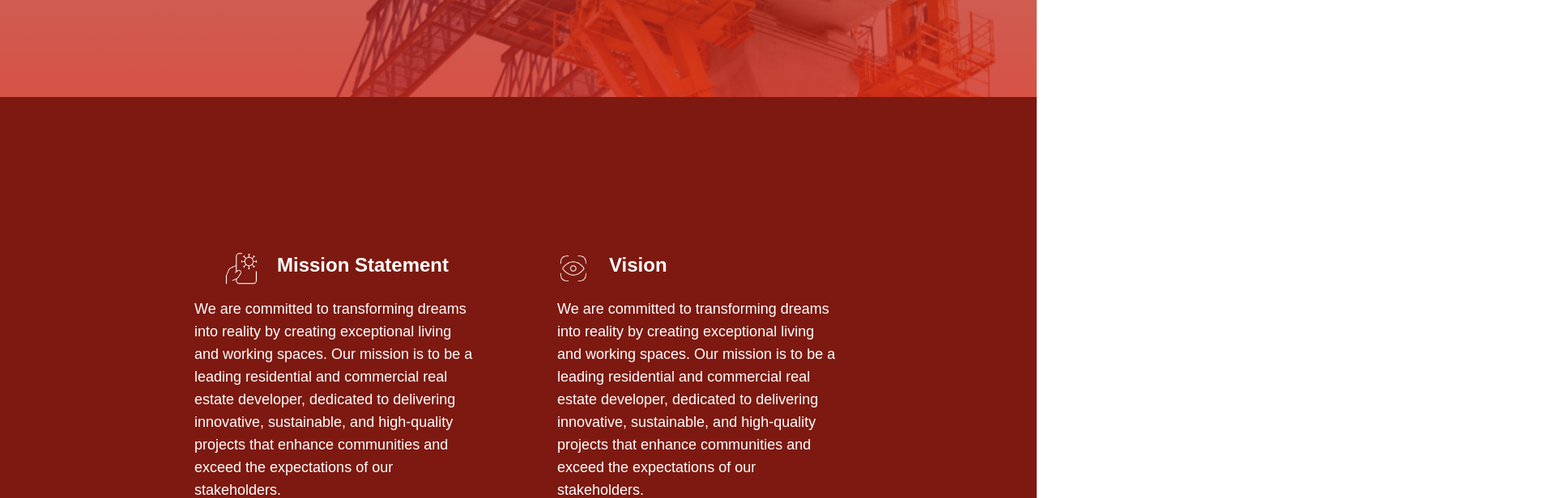
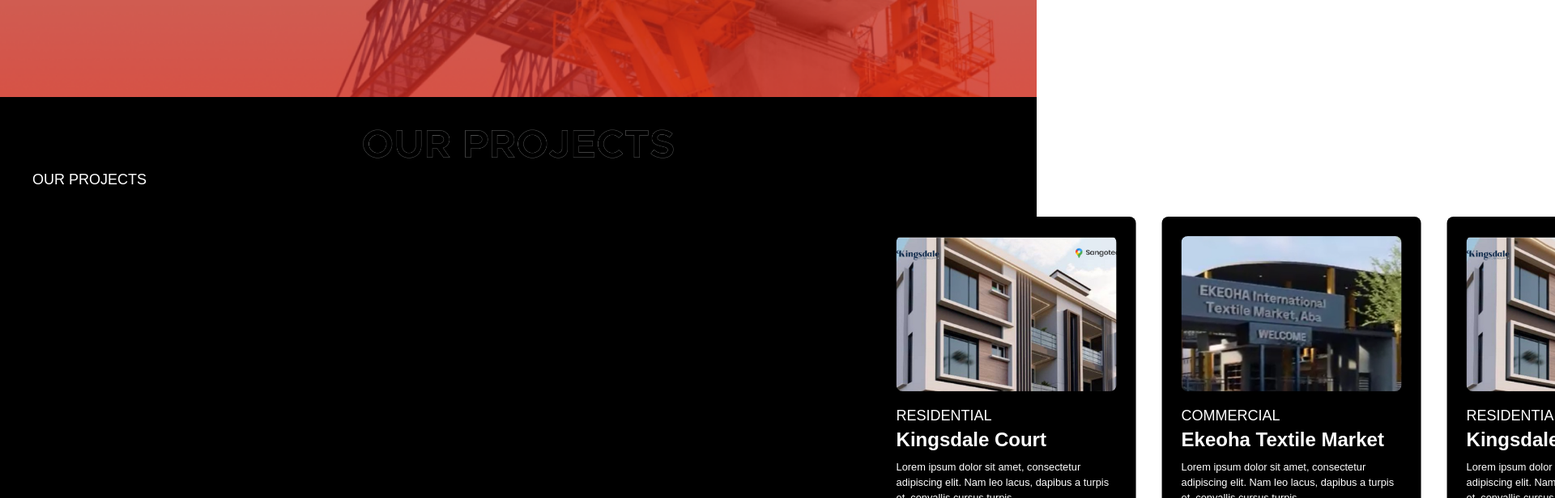
Before and after one commit to Ritephase1/rhp-website-fe, a Next.js app: page / in a window 1280 px wide. Shown: the part 680-1296 px from the top of the page at 81% size, 1920 px wide, since content can reach past the window. Built offline with nearby package versions, Linux system fonts and the light colour scheme.

Commit message:
Fix the project overflow

```diff
--- a/src/app/page.js
+++ b/src/app/page.js
@@ -75,7 +75,7 @@ export default function Home() {
     <div>
       {/* <Navigation /> */}
       <Hero />
-      {/* <Projects properties={bookedProperties} /> */}
+      <Projects properties={bookedProperties} />
       <MissionVision />
       {/* <Team /> */}
       <AboutUs imageUrl="/images/about.png" />
--- a/src/components/Project.js
+++ b/src/components/Project.js
@@ -2,7 +2,7 @@ import "../styles/home.css";
 
 export default function Projects() {
   return (
-    <section className="bg-black text-white py-10 px-10">
+    <section className="bg-black max-w-full text-white py-10 px-10">
       <img
         src="/icons/OUR_PROJECTS.png"
         alt="OUR PROJECTS"
```
